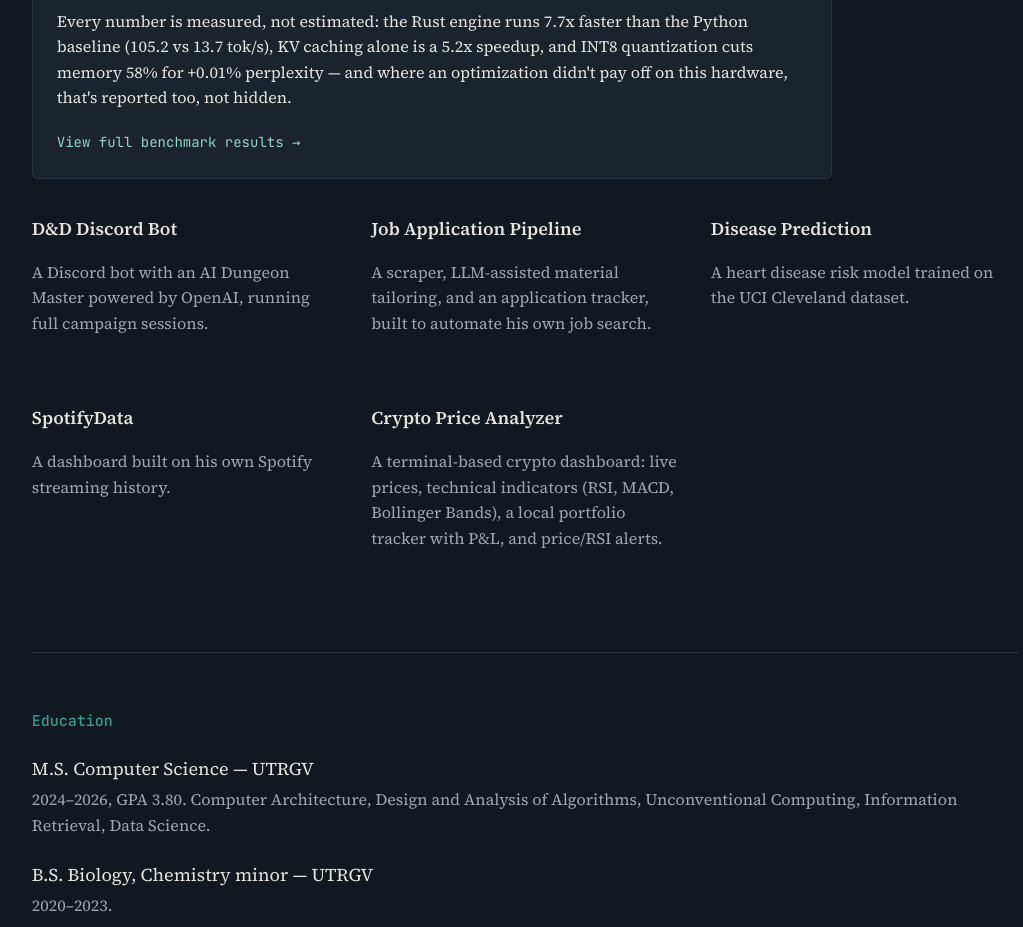
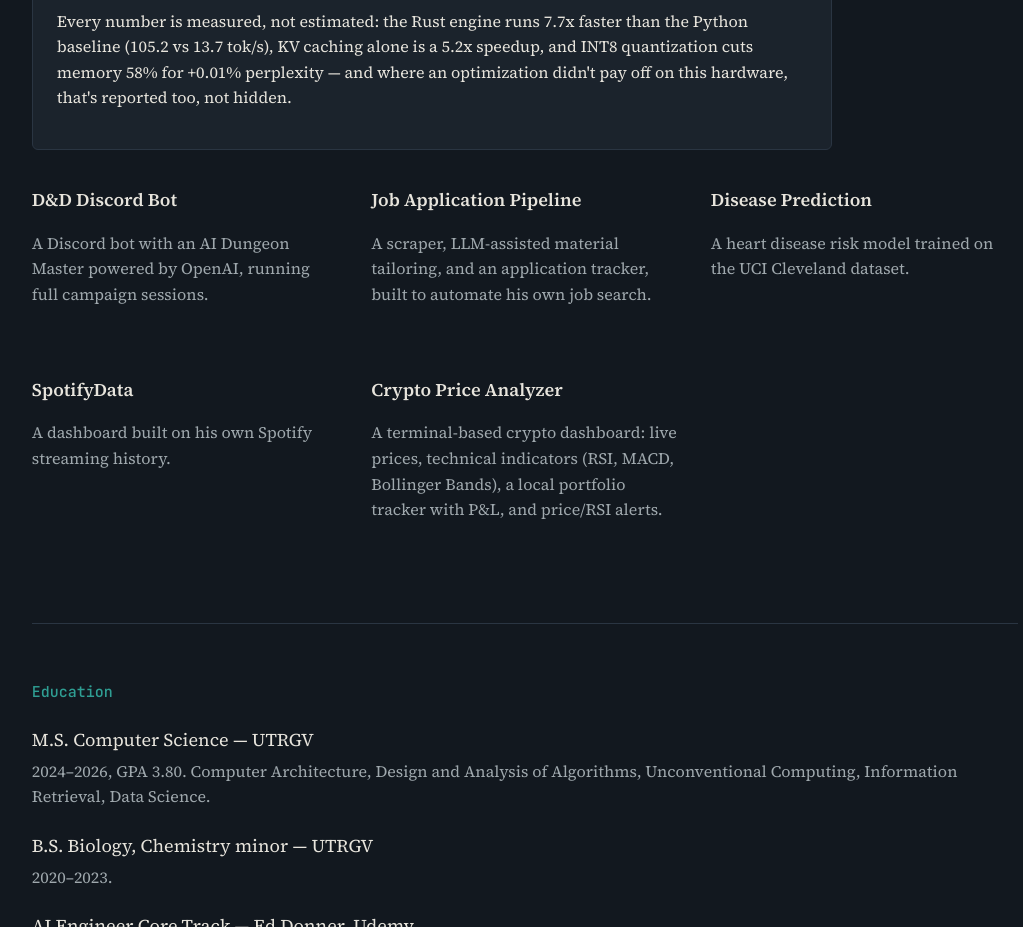
Before and after one commit to SergioL22/Portfolio-, a website: page index.html in a window 1280 px wide. Shown: the part 2080-3007 px from the top of the page, without its empty margins (115-1138 px from the left). Drawn offline with Linux system fonts and the light colour scheme.

Commit message:
Remove Forge results link (artifact requires Claude login)

```diff
--- a/index.html
+++ b/index.html
@@ -102,9 +102,6 @@
         quantization cuts memory 58% for +0.01% perplexity — and where an optimization
         didn't pay off on this hardware, that's reported too, not hidden.
       </p>
-      <p class="project-link">
-        <a href="https://claude.ai/artifact/V4wjjjPFn5q2Jo1TcRTgau" target="_blank" rel="noopener">View full benchmark results &rarr;</a>
-      </p>
     </article>
 
     <div class="project-grid">
--- a/styles.css
+++ b/styles.css
@@ -193,13 +193,6 @@ main { max-width: 1140px; margin: 0 auto; padding: 0 6vw; }
   margin: 0 0 14px;
 }
 .project-note { color: var(--paper-dim); font-size: 16px; }
-.project-link { margin: 12px 0 0; }
-.project-link a {
-  font-family: var(--mono);
-  font-size: 14px;
-  text-decoration: none;
-}
-.project-link a:hover { text-decoration: underline; }
 
 .project-grid {
   display: grid;
```
